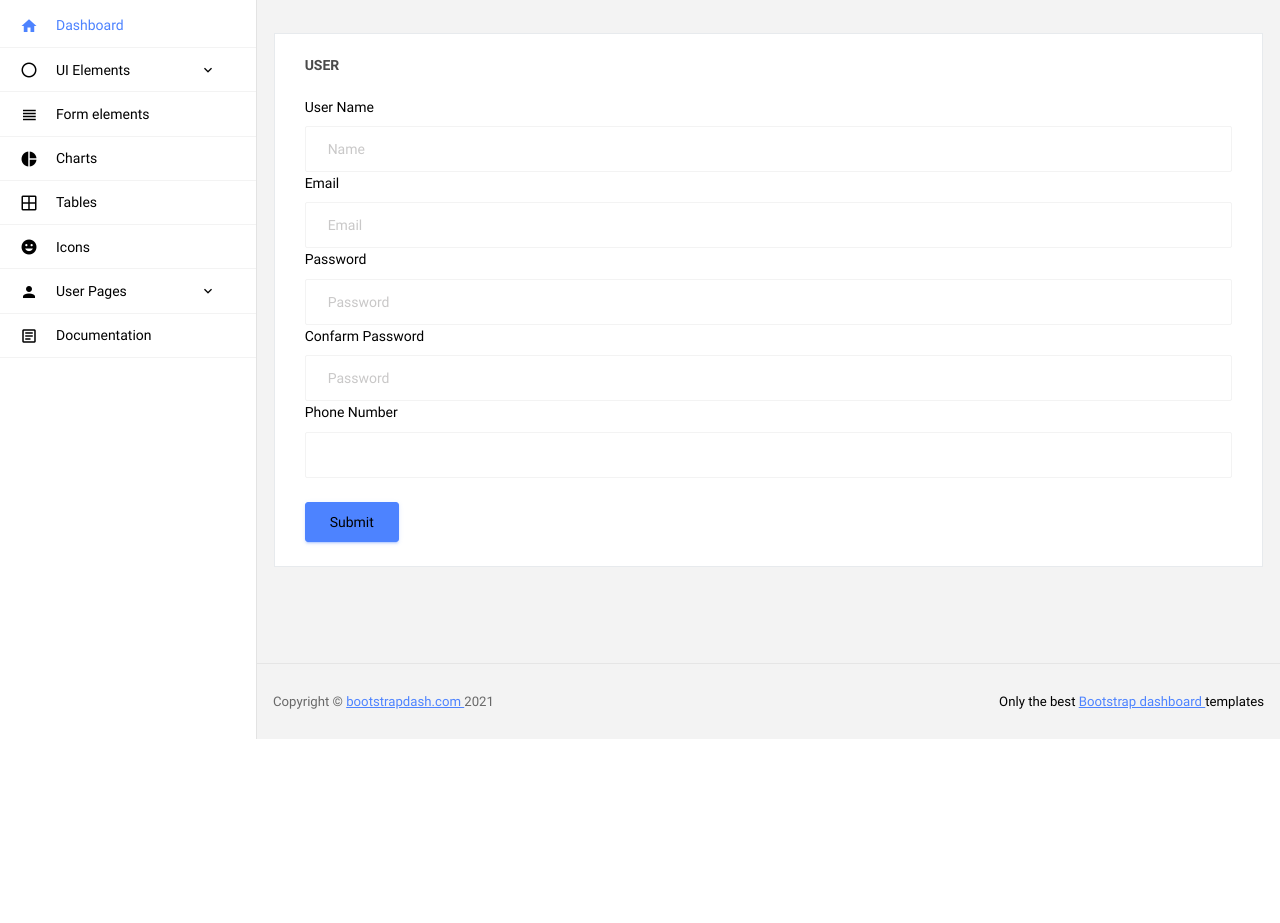
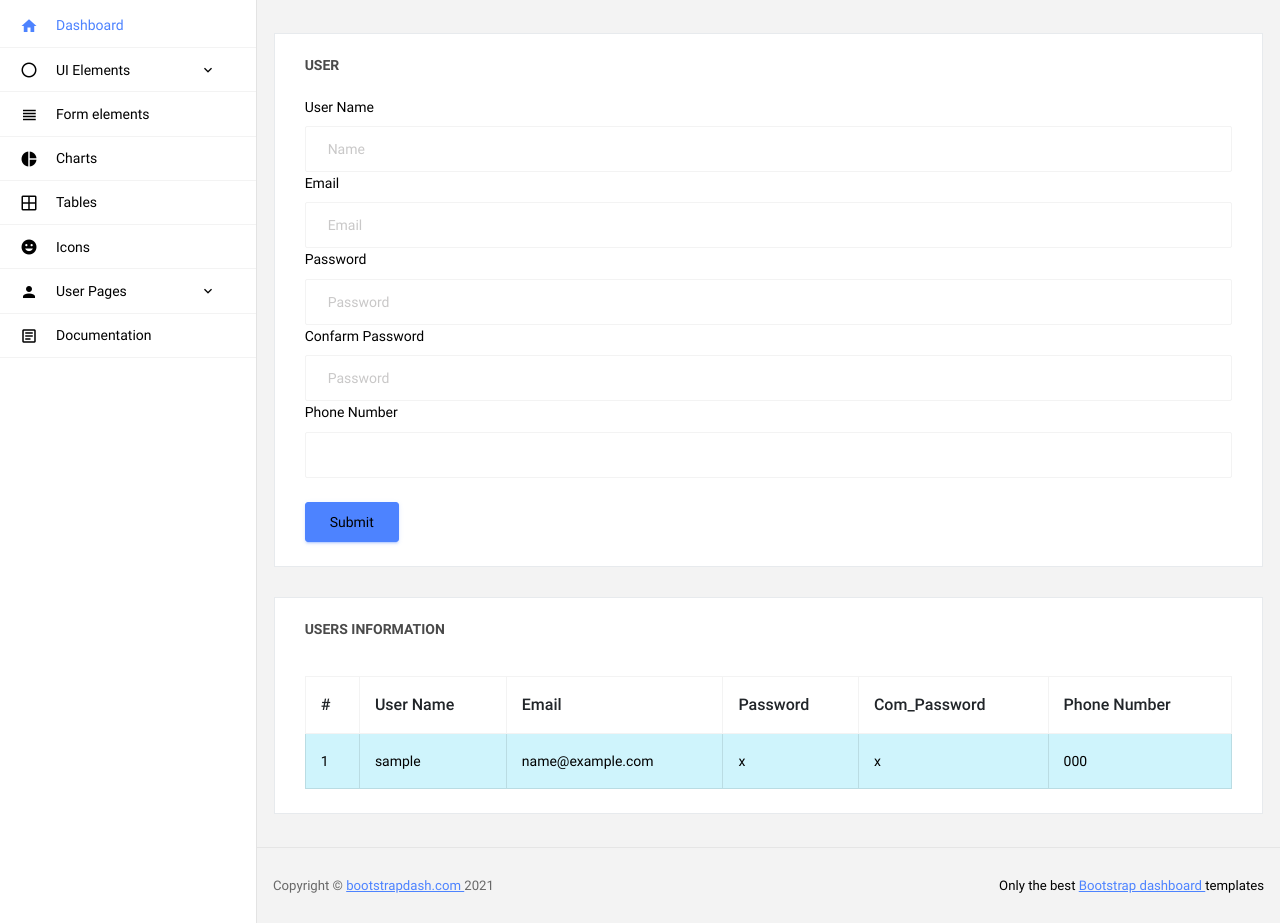
Before and after one commit to sakibshekh246/PCHS-Fainall, a Django app: page /pchsAdmin/ in a window 1280 px wide. Shown: the part 61-984 px from the top of the page. Before the commit the page ends 800 px from the top, so only its background shows below. Run offline with Django 4.2, Linux system fonts and the light colour scheme; tables that the repository leaves empty hold one stand-in row (values such as "Sample post"); some libraries are stand-ins or nearby versions.

Commit message:
show input

```diff
--- a/pchs/models.py
+++ b/pchs/models.py
@@ -1,7 +1,7 @@
 from django.db import models
 class User_Name(models.Model):
     id = models.AutoField(primary_key=True)
-    user_name = models.CharField(max_length=200, default="0")
+    user_name = models.CharField(max_length=200, default="0", unique=True)
     email = models.CharField(max_length=300, default="0")
     password =models.CharField(max_length=500, default="0")
     com_password = models.CharField(max_length=500, default="0")
--- a/pchs/views.py
+++ b/pchs/views.py
@@ -2,20 +2,42 @@ from django.contrib import messages
 from django.shortcuts import HttpResponse, render, redirect
 from .models import User_Name
 def index(request):
-    return render(request,'pchs.html')
+    user_data = {'data' : User_Name.objects.all()}
+    return render(request,'pchs.html',user_data)
 def insert(request):
     cat_name = request.POST.get('user_name')
     email = request.POST.get('email')
     password = request.POST.get('password')
     com_password = request.POST.get('com_password')
     number = request.POST.get('number')
+    data =(cat_name,email,password,com_password,number)
 
-    user_obje = User_Name()
-    user_obje.user_name = cat_name
-    user_obje.email = email
-    user_obje.password = password
-    user_obje.com_password = com_password
-    user_obje.number = number
-    user_obje.save()
-    messages.success(request, 'Thank You')
+    if data:
+        if len(cat_name)==0:
+            messages.success(request, 'User Name Can Not Empty')
+        elif '@' not in email:
+            messages.success(request, 'Check email format')
+        elif len(password)<6:
+            messages.success(request,'The Password Minimum 6')
+        elif len(com_password)<6:
+            messages.success(request,'Check Password and Confum Passwoed')
+        elif len(number)!=11:
+             messages.success(request, 'The phone number 1 must be 11')
+        elif User_Name.objects.filter(user_name=cat_name).exists():
+            messages.success(request, 'This value already exists.')
+
+        else:
+            user_obje = User_Name()
+            user_obje.user_name = cat_name
+            user_obje.email = email
+            user_obje.password = password
+            user_obje.com_password = com_password
+            user_obje.number = number
+
+            user_obje.save()
+            messages.success(request, 'Thank You')
+    else:
+          messages.success(request, 'fields can not be empty')
+
+
     return redirect('useradmin')
--- a/templates/pchs.html
+++ b/templates/pchs.html
@@ -280,6 +280,64 @@
                 </div>
               </div>
             </div>
+            <div class="col-lg-12 stretch-card">
+              <div class="card">
+                <div class="card-body">
+                  <h4 class="card-title">Users Information</h4>
+
+                  <div class="table-responsive pt-3">
+                    <table class="table table-bordered">
+                      <thead>
+                        <tr>
+                          <th>
+                            #
+                          </th>
+                          <th>
+                            User Name
+                          </th>
+                          <th>
+                            Email
+                          </th>
+                          <th>
+                            Password
+                          </th>
+                          <th>
+                            Com_Password
+                          </th>
+                          <th>
+                            Phone Number
+                          </th>
+                        </tr>
+                      </thead>
+                      <tbody>
+                        {% for i in data %}
+                        <tr class="table-info">
+                          <td>
+                            {{forloop.counter}}
+                          </td>
+                          <td>
+                            {{i.user_name}}
+                          </td>
+                          <td>
+                            {{i.email}}
+                          </td>
+                          <td>
+                            {{i.password}}
+                          </td>
+                          <td>
+                            {{i.com_password}}
+                          </td>
+                          <td>
+                            {{i.number}}
+                          </td>
+                        </tr>
+                        {% endfor %}
+                      </tbody>
+                    </table>
+                  </div>
+                </div>
+              </div>
+            </div>
 
           </div>
         </div>
```
